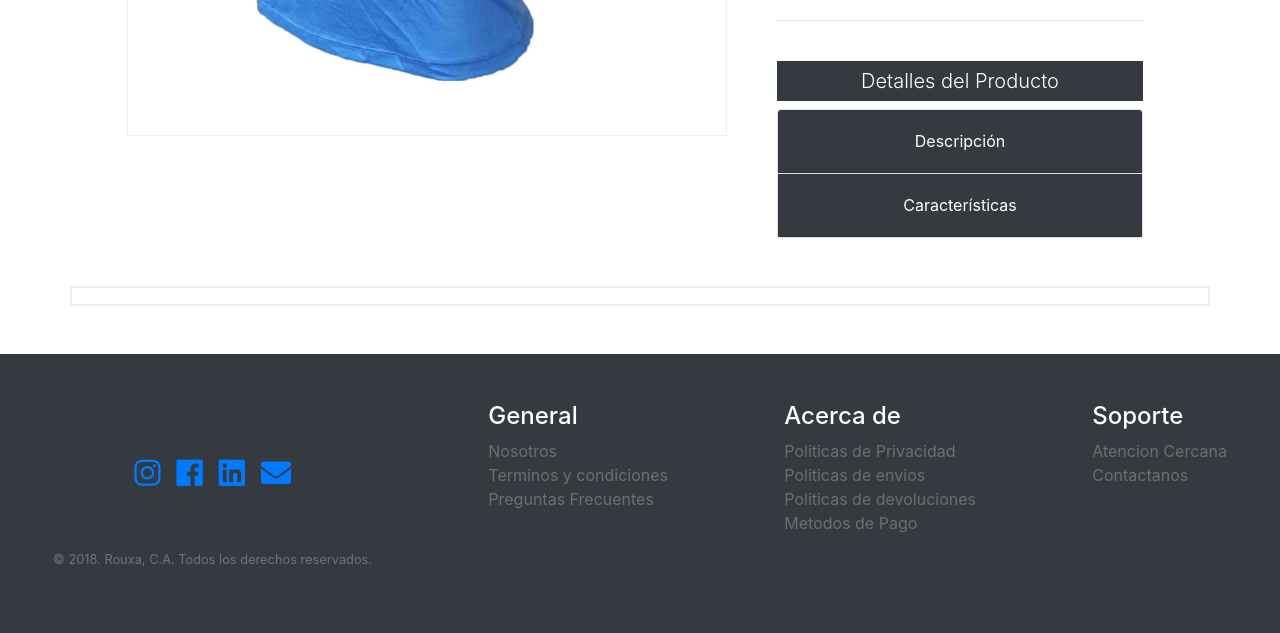
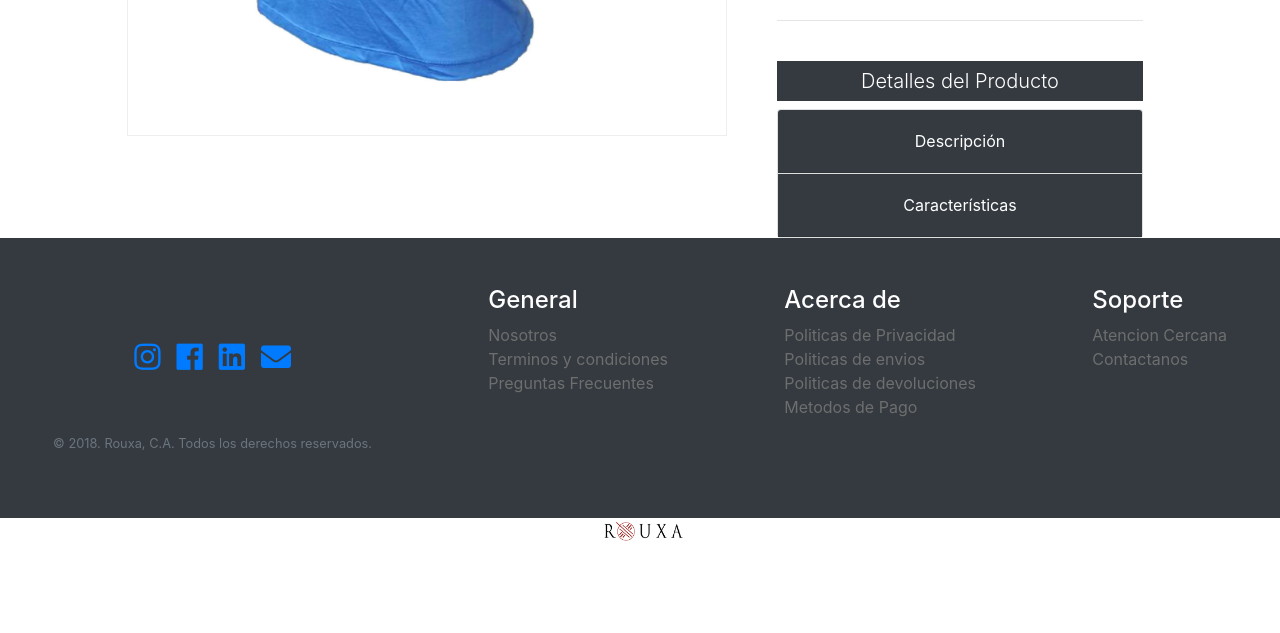
Before and after one commit to CarlosMaita/Ecommerce, a PHP site: page /compra/index.php?idproducto=1&idmodelo=1 in a window 1280 px wide. Shown: the part 660-1293 px from the top of the page. After the commit the page ends 1206 px from the top, so only its background shows below. Run offline with PHP 8.4, Linux system fonts and the light colour scheme; data comes from the database, SQL or seed files in the repository; tables that the repository leaves empty or names only in its code hold one stand-in row (values such as "Sample post"); some libraries are stand-ins or nearby versions.

Commit message:
Correccion del Cuadro Gris.

```diff
--- a/compra/index.php
+++ b/compra/index.php
@@ -208,9 +208,10 @@ and open the template in the editor.
       </div>
     </div>
   <?php } ?>
-    <section class="container details my-5 pb-3">
 
-    </div>
+  <!-- Div de Detalles
+  <section class="container details my-5 pb-3"></div>
+    -->
     </section>
     <?php include_once '../common/footer2.php';?>
     <script type="text/javascript">
```
